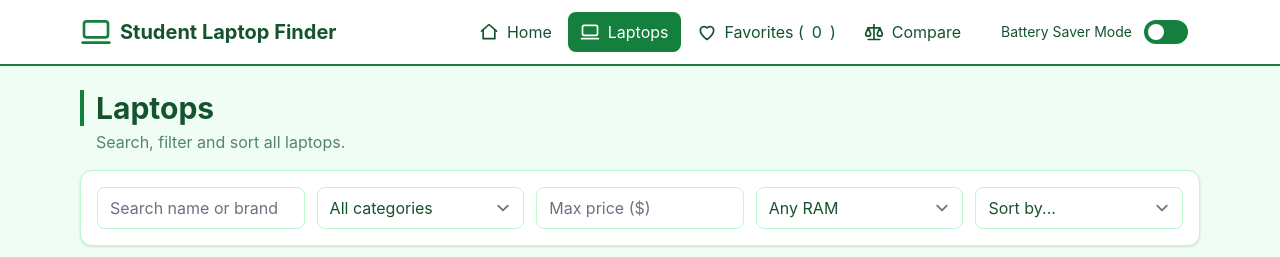
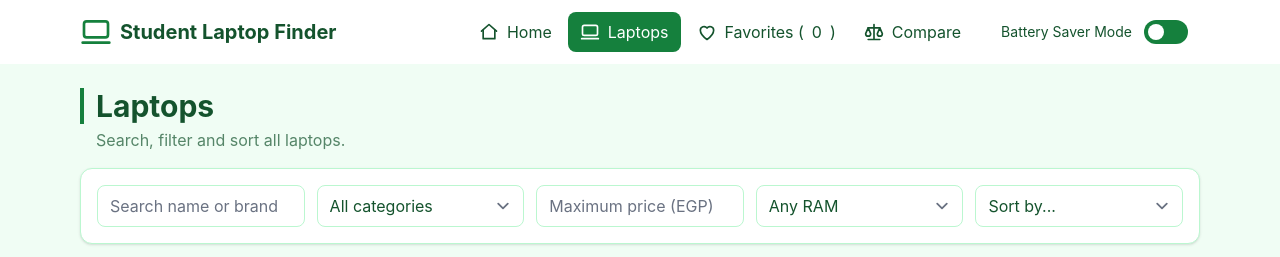
Before and after one commit to s-mariamfarag-blip/student-laptop-finder-mariam-sherif, a website with bundled scripts: page laptops.html in a window 1280 px wide. Shown: the top 257 px of the page. Built offline with nearby package versions, Linux system fonts and the light colour scheme.

Commit message:
Modify header class and max price input placeholder
Updated header class and input placeholder for max price.

```diff
--- a/laptops.html
+++ b/laptops.html
@@ -11,7 +11,7 @@
     // fetch() and modules do not work when a page is opened as a file
     if (location.protocol === "file:") document.body.insertAdjacentHTML("afterbegin", "<p class='bg-red-600 text-white p-3 text-center'>Please open this site with Live Server (http://...), not by double-clicking the file.</p>");
   </script>
-  <header id="header" class="bg-card border-b-2 border-accent"></header>
+  <header id="header" class="bg-card border-b border-line"></header>
   <main class="max-w-6xl w-full mx-auto px-4 py-6 flex-1">
     <h1 class="text-3xl font-bold mb-1 border-l-4 border-accent pl-3">Laptops</h1>
     <p class="mb-4 opacity-70 pl-4">Search, filter and sort all laptops.</p>
@@ -25,7 +25,7 @@
         <option value="creator">Creator</option>
         <option value="budget">Budget</option>
       </select>
-      <input id="maxPrice" type="number" min="0" placeholder="Max price ($)" class="field">
+      <input id="maxPrice" type="number" min="0" placeholder="Maximum price (EGP)" class="field">
       <select id="minRam" class="field">
         <option value="0">Any RAM</option>
         <option value="8">8 GB or more</option>
```
